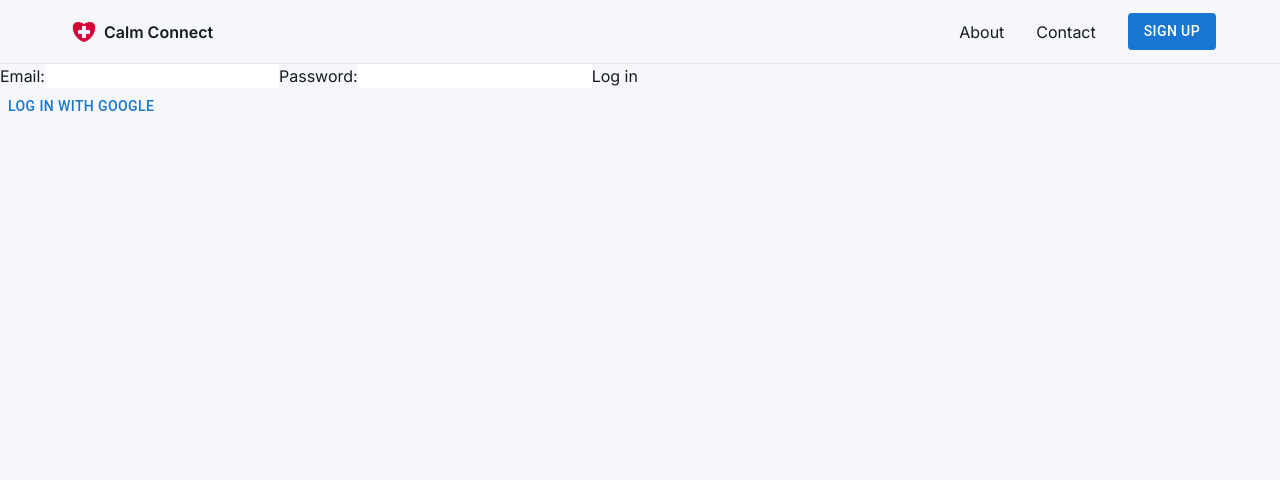
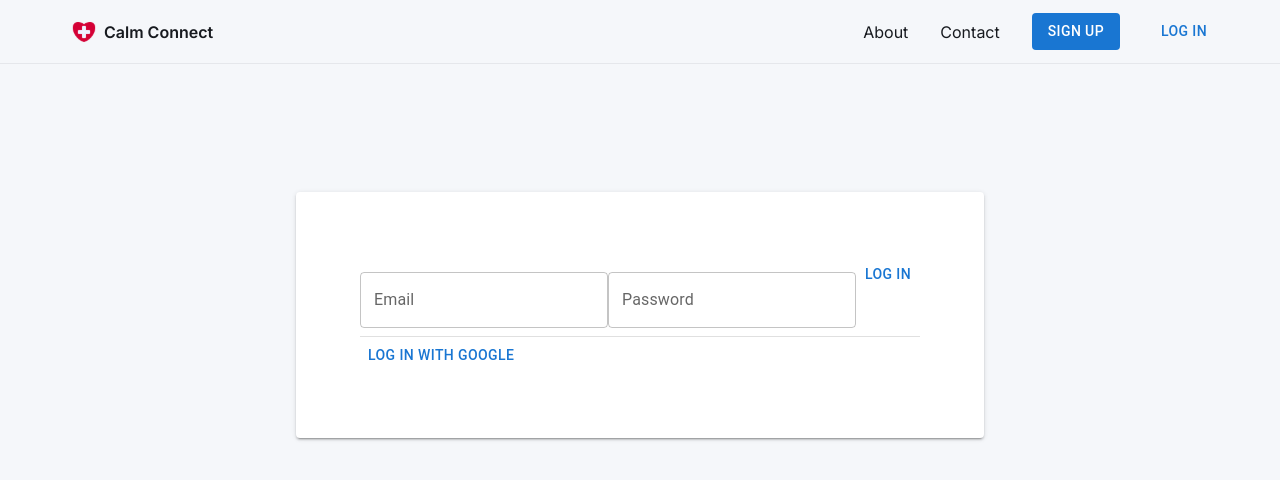
Before and after one commit to jaiden-lee/calm-connect, a Next.js app: page /login in a window 1280 px wide. Shown: the top 480 px of the page. Built offline with nearby package versions, Linux system fonts and the light colour scheme; no server answers; what @toolpad/core would draw is missing.

Commit message:
started index

```diff
--- a/src/components/Navbar.tsx
+++ b/src/components/Navbar.tsx
@@ -28,6 +28,9 @@ function Navbar() {
               <Link href="/signup">
                 <Button size="medium" variant="contained" disableElevation className="button-primary">Sign Up</Button>
               </Link>
+              <Link href="/login">
+                <Button size="medium" disableElevation className="">Log In</Button>
+              </Link>
             </>
             :
             <>
@@ -38,18 +41,6 @@ function Navbar() {
           }
         </div>
       </div>
-
-      {/* {user ? (
-        <>
-          <p>Logged in as: {user.email}</p>
-          <Button onClick={handleSignout}>Sign out</Button>
-        </>
-      ) : (
-        <>
-          <Link href="/signup">Sign Up</Link>
-          <Link href="/login">Log In</Link>
-        </>
-      )} */}
     </nav>
   );
 }
--- a/src/pages/login/index.tsx
+++ b/src/pages/login/index.tsx
@@ -2,7 +2,7 @@ import { useRouter } from "next/router";
 import { useState } from "react";
 
 import { createClient } from "@/utils/supabase/component";
-import { Button } from "@mui/material";
+import { Button, Container, Divider, Grid2 as Grid, Paper, TextField } from "@mui/material";
 
 export default function LoginPage() {
   const router = useRouter();
@@ -27,29 +27,36 @@ export default function LoginPage() {
     });
   }
   return (
-    <main>
-      <form>
-        <label htmlFor="email">Email:</label>
-        <input
+    <Container
+      className="mt-32 flex flex-col justify-center items-center"
+    >
+      <Paper className="p-16" elevation={2}>
+        <TextField
+          className="block"
+          margin="normal"
+          label="Email"
           id="email"
           type="email"
           value={email}
           onChange={(e) => setEmail(e.target.value)}
         />
-        <label htmlFor="password">Password:</label>
-        <input
+        <TextField
+          className="block"
+          margin="normal"
+          label="Password"
           id="password"
           type="password"
           value={password}
           onChange={(e) => setPassword(e.target.value)}
         />
-        <button type="button" onClick={logIn}>
+        <Button type="button" onClick={logIn} className="button-primary">
           Log in
-        </button>
+        </Button>
+        <Divider className="my-4" />
         <div>
-          <Button onClick={signInWithGoogle}>Log in with google</Button>
+          <Button onClick={signInWithGoogle} className="button-secondary">Log in with google</Button>
         </div>
-      </form>
-    </main>
+      </Paper>
+    </Container>
   );
 }
--- a/src/styles/globals.css
+++ b/src/styles/globals.css
@@ -6,6 +6,10 @@
 @layer components {
     .button-primary {
         @apply rounded-full shadow-none bg-primary-blue text-white font-medium capitalize;
+    }
+
+    .button-secondary {
+        @apply rounded-full shadow-none border-primary-blue border font-medium capitalize;
     }
 
     .button-group-selected {
```
